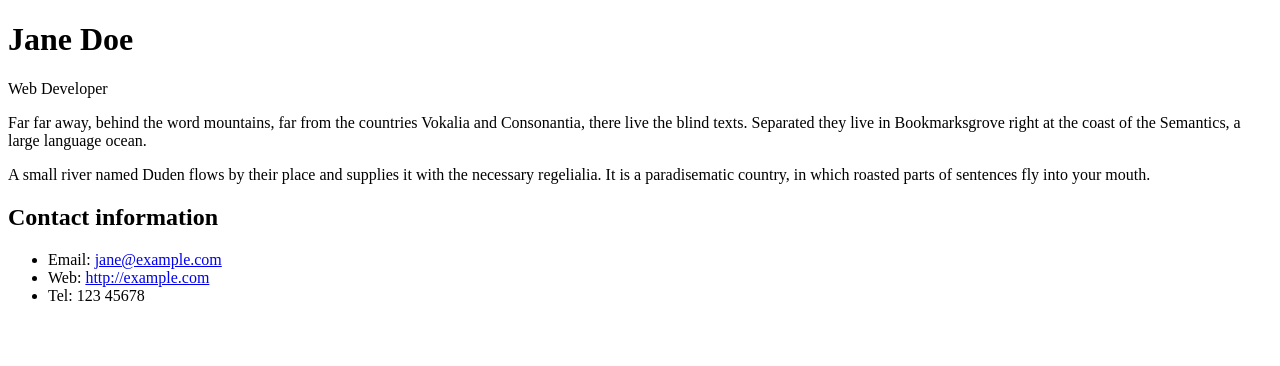
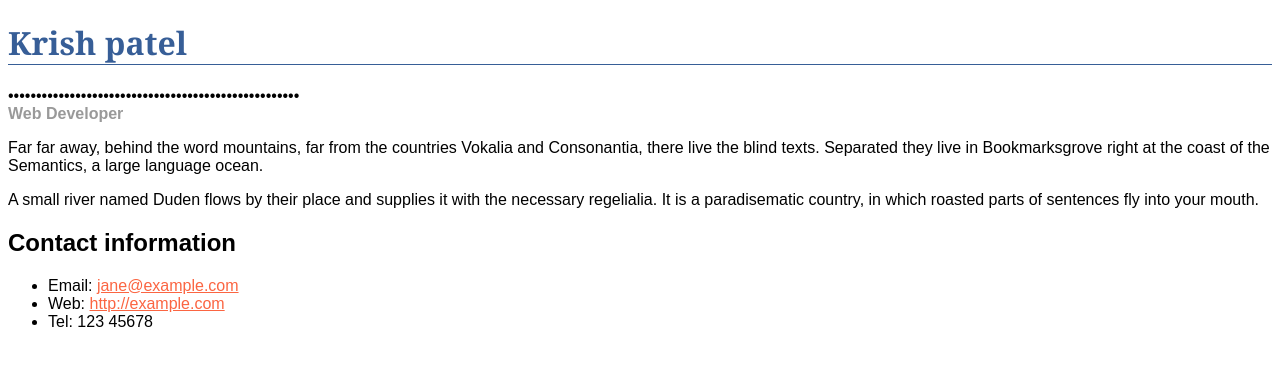
Before and after one commit to 100995829/web, a plain HTML site: page lab3/part 1/part 1.html in a window 1280 px wide. Drawn offline with Linux system fonts and the light colour scheme.

Commit message:
Update part 1.html
added div file and url

```diff
--- a/lab3/part 1/part 1.html
+++ b/lab3/part 1/part 1.html
@@ -4,10 +4,11 @@
         <meta charset="utf-8" />
         <meta name="viewport" content="width=device-width" />
         <title>Web Developer</title>
-        <link href="./CSS Part 1.css" type="text/css" rel="stylesheet">
+        <link href="./Part 1.css" type="text/css" rel="stylesheet">
 </head>
 <body>
-<h1>Jane Doe</h1>
+<h1>Krish patel</h1>
+<div class="dots">••••••••••••••••••••••••••••••••••••••••••••••••••••</div>
 <div class="job-title">Web Developer</div>
 <p>
   Far far away, behind the word mountains, far from the countries Vokalia and
@@ -27,3 +28,5 @@
   <li>Web: <a href="http://example.com">http://example.com</a></li>
   <li>Tel: 123 45678</li>
 </ul>
+</body>
+</html>
```
